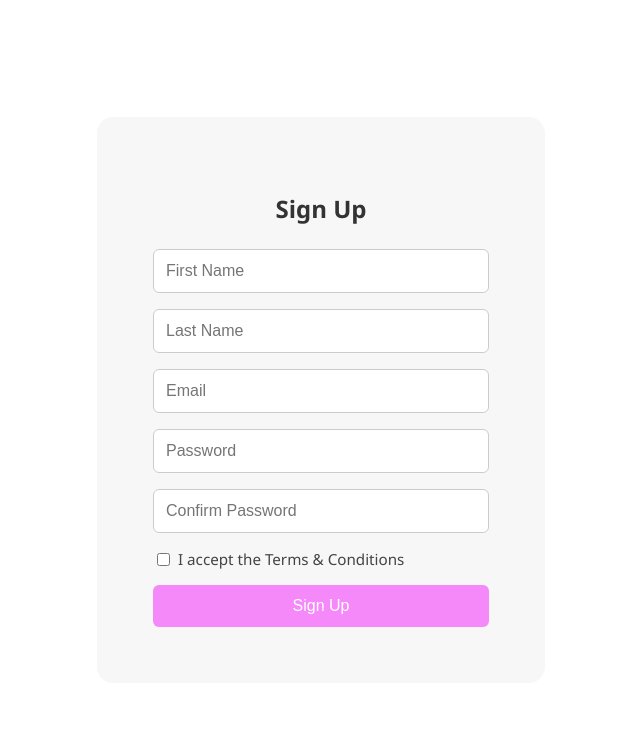
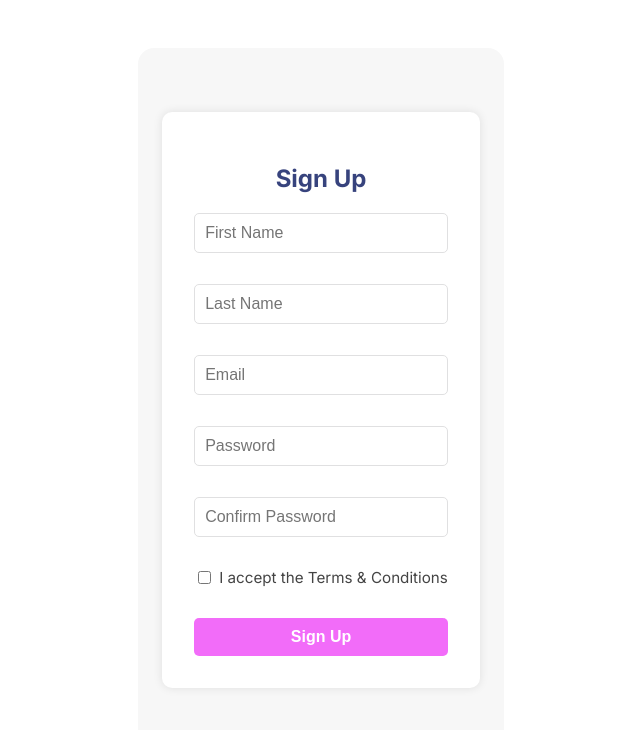
Before and after one commit to win24-gerda-ventixe/frontend, a React (Vite) app: page /signup in a window 1280 px wide. Shown: the top 730 px of the page, without its empty margins (319-959 px from the left). Built offline with nearby package versions, Linux system fonts and the light colour scheme.

Commit message:
styling validation messages

```diff
--- a/src/App.css
+++ b/src/App.css
@@ -1077,9 +1077,86 @@ form p {
 .badge.wellness { background-color: #f0fdf4; color: #15803d; }
 /* ----------- Finish ----------- */
 
+/* ----------- Validation messages ----------- */
+.signup-form {
+  max-width: 400px;
+  margin: 40px auto;
+  padding: 2rem;
+  background: var(--card-background-color);
+  border-radius: 10px;
+  font-family: var(--font);
+  box-shadow: 0 0 10px rgba(0, 0, 0, 0.1);
+}
+
+.signup-form h2 {
+  text-align: center;
+  margin-bottom: 20px;
+  color: var(--headline-color);
+}
+
+.form-group {
+  margin-bottom: 15px;
+  display: flex;
+  flex-direction: column;
+}
+
+.form-group input[type='text'],
+.form-group input[type='email'],
+.form-group input[type='password'] {
+  padding: 10px;
+  border: 1px solid var(--input-border-color);
+  background-color: var(--input-background-color);
+  color: var(--input-text-color);
+  border-radius: 5px;
+  font-size: 1rem;
+}
+
+.form-group input:focus {
+  border-color: var(--input-border-focus-color);
+  outline: none;
+}
+
+.checkbox-group {
+  flex-direction: row;
+  align-items: center;
+  gap: 10px;
+  font-size: 0.95rem;
+  color: var(--text-color);
+}
 
 .error {
-  color: red;
+  color: var(--primary-100);
   font-size: 0.85rem;
-  margin-top: 2px;
+  margin-top: 5px;
 }
+
+.submit-button {
+  width: 100%;
+  padding: 10px;
+  background: var(--button-primary-background-color);
+  border: none;
+  border-radius: 5px;
+  color: var(--button-primary-text-color);
+  font-weight: bold;
+  cursor: pointer;
+  transition: background-color 0.3s ease;
+}
+
+.submit-button:hover {
+  background: var(--button-primary-hover-background-color);
+}
+
+.form-message {
+  margin-top: 15px;
+  text-align: center;
+  font-weight: bold;
+}
+
+.form-message.success {
+  color: var(--primary-100);
+}
+
+.form-message.error {
+  color: var(--primary-100);
+}
+/* ----------- Finish ----------- */
--- a/src/assets/pages/SignUp.jsx
+++ b/src/assets/pages/SignUp.jsx
@@ -27,14 +27,9 @@ const SignUp = () => {
     try {
       const response = await authApi.post('/auth/register', form);
       setMessage(response.data.message || 'Registration successful!');
-
-      // Optional: Redirect to login page after a short delay
-      setTimeout(() => {
-        window.location.href = '/login';
-      }, 2000);
+      setTimeout(() => (window.location.href = '/login'), 2000);
     } catch (error) {
-      const apiMessage =
-        error.response?.data?.message || 'Registration failed.';
+      const apiMessage = error.response?.data?.message || 'Registration failed.';
       const apiErrors = error.response?.data?.errors || {};
       setMessage(apiMessage);
       setErrors(apiErrors);
@@ -42,45 +37,30 @@ const SignUp = () => {
   };
 
   return (
-    <form onSubmit={handleSubmit}>
+    <form className="signup-form" onSubmit={handleSubmit}>
       <h2>Sign Up</h2>
 
-      <input
-        type="text"
-        name="name"
-        placeholder="First Name"
-        value={form.name}
-        onChange={handleChange}
-      />
-      {errors.Name && <p className="error">{errors.Name[0]}</p>}
+      <div className="form-group">
+        <input type="text" name="name" placeholder="First Name" value={form.name} onChange={handleChange} />
+        {errors.Name && <span className="error">{errors.Name[0]}</span>}
+      </div>
 
-      <input
-        type="text"
-        name="surname"
-        placeholder="Last Name"
-        value={form.surname}
-        onChange={handleChange}
-      />
-      {errors.Surname && <p className="error">{errors.Surname[0]}</p>}
+      <div className="form-group">
+        <input type="text" name="surname" placeholder="Last Name" value={form.surname} onChange={handleChange} />
+        {errors.Surname && <span className="error">{errors.Surname[0]}</span>}
+      </div>
 
-      <input
-        type="email"
-        name="email"
-        placeholder="Email"
-        value={form.email}
-        onChange={handleChange}
-      />
-      {errors.Email && <p className="error">{errors.Email[0]}</p>}
+      <div className="form-group">
+        <input type="email" name="email" placeholder="Email" value={form.email} onChange={handleChange} />
+        {errors.Email && <span className="error">{errors.Email[0]}</span>}
+      </div>
 
-      <input
-        type="password"
-        name="password"
-        placeholder="Password"
-        value={form.password}
-        onChange={handleChange}
-      />
-      {errors.Password && <p className="error">{errors.Password[0]}</p>}
+      <div className="form-group">
+        <input type="password" name="password" placeholder="Password" value={form.password} onChange={handleChange} />
+        {errors.Password && <span className="error">{errors.Password[0]}</span>}
+      </div>
 
+      <div className="form-group">
         <input
           type="password"
           name="confirmPassword"
@@ -88,24 +68,20 @@ const SignUp = () => {
           value={form.confirmPassword}
           onChange={handleChange}
         />
-      {errors.ConfirmPassword && (
-        <p className="error">{errors.ConfirmPassword[0]}</p>
-      )}
+        {errors.ConfirmPassword && <span className="error">{errors.ConfirmPassword[0]}</span>}
+      </div>
 
+      <div className="form-group checkbox-group">
         <label>
-        <input
-          type="checkbox"
-          name="acceptTerms"
-          checked={form.acceptTerms}
-          onChange={handleChange}
-        />
+          <input type="checkbox" name="acceptTerms" checked={form.acceptTerms} onChange={handleChange} />
           I accept the Terms & Conditions
         </label>
-      {errors.AcceptTerms && <p className="error">{errors.AcceptTerms[0]}</p>}
+        {errors.AcceptTerms && <span className="error">{errors.AcceptTerms[0]}</span>}
+      </div>
 
-      <button type="submit">Sign Up</button>
+      <button type="submit" className="submit-button">Sign Up</button>
 
-      {message && <p>{message}</p>}
+      {message && <p className={`form-message ${message.includes('success') ? 'success' : 'error'}`}>{message}</p>}
     </form>
   );
 };
```
Lines whose indentation alone changed are shown as unchanged.
